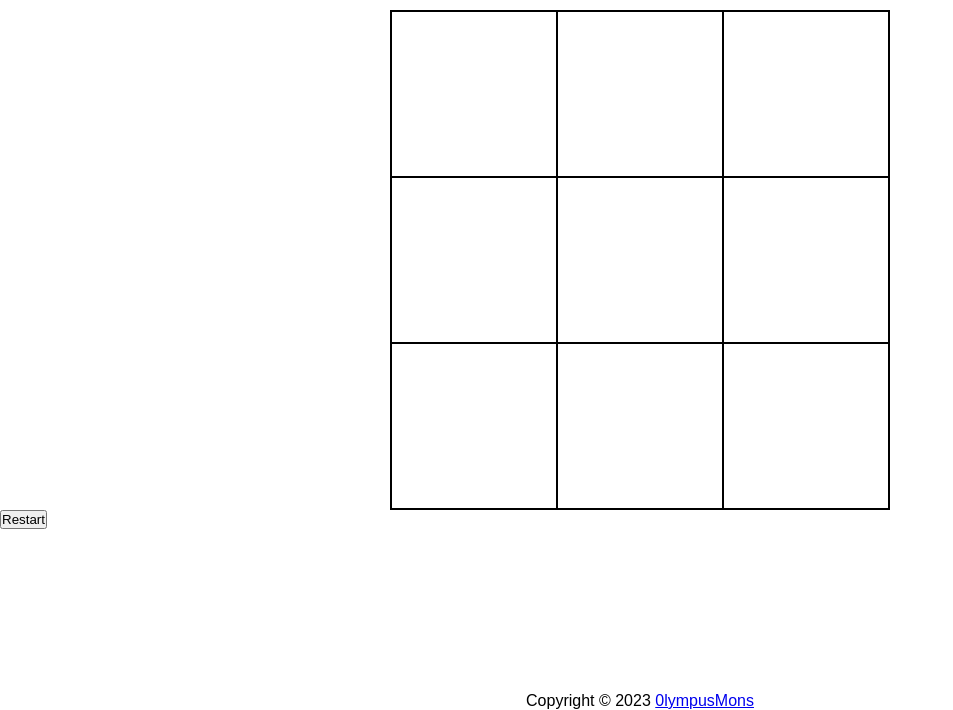
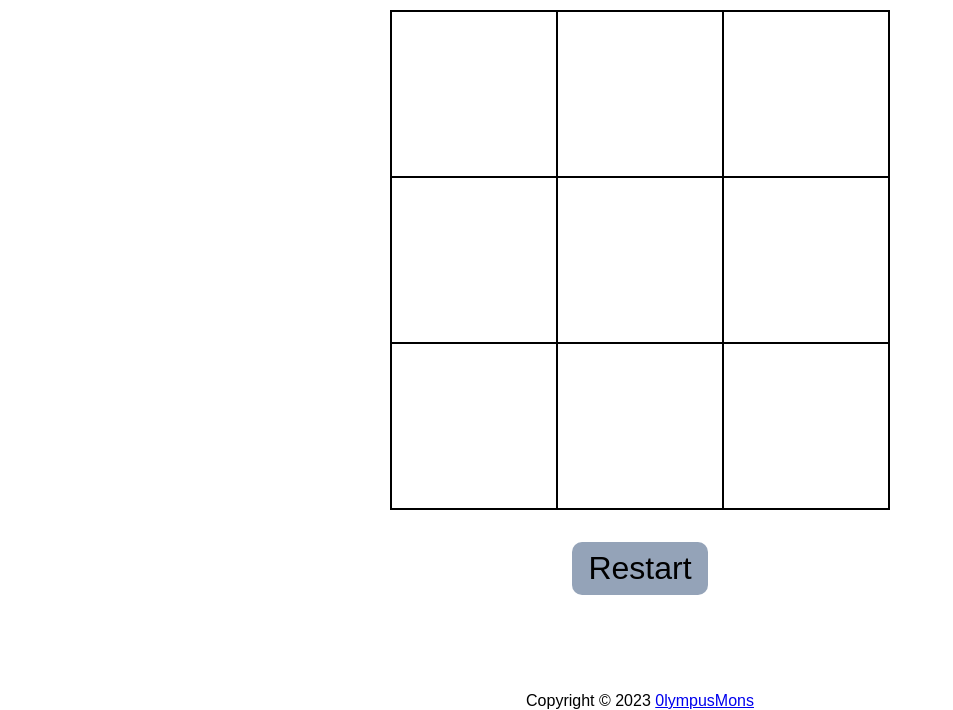
Before and after one commit to 0lympusMons/Tic-Tac-Toe, a plain HTML site: page index.html in a window 1280 px wide. Shown: the part 90-800 px from the top of the page, without its empty margins (0-953 px from the left). Drawn offline with Linux system fonts and the light colour scheme.

Commit message:
Add button styles

```diff
--- a/dist/styles.css
+++ b/dist/styles.css
@@ -6,6 +6,7 @@ body {
   min-height: 100vh;
   display: flex;
   flex-direction: column;
+  align-items: center;
   margin: auto;
 }
 
@@ -42,6 +43,15 @@ header {
   align-items: center;
 }
 
+.button__wrapper button {
+  margin-top: 32px;
+  font-size: 32px;
+  border-radius: 10px;
+  padding: 8px 16px;
+  border: none;
+  background-color: #94a3b8;
+}
+
 footer {
   margin-top: auto;
   text-align: center;
```
